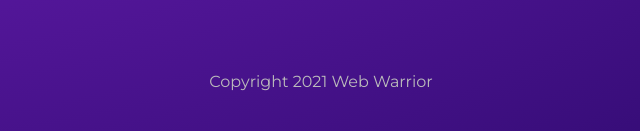
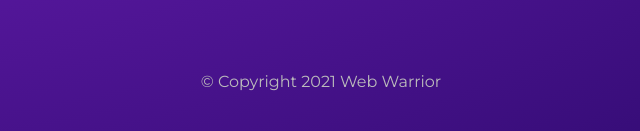
Before and after one commit to rizkygusna/web-warrior, a Gatsby site: page / in a window 1280 px wide. Shown: the part 666-797 px from the top of the page, 319-959 px from the left. Built offline with nearby package versions, Linux system fonts and the light colour scheme; Gatsby itself is replaced by a stand-in of ours.

Commit message:
adding copyright symbol

```diff
--- a/src/components/Layout.js
+++ b/src/components/Layout.js
@@ -9,7 +9,7 @@
       <Navbar />
       <div className="content">{children}</div>
       <footer>
-        <p>Copyright 2021 Web Warrior</p>
+        <p>© Copyright 2021 Web Warrior</p>
       </footer>
     </div>
   )
```
